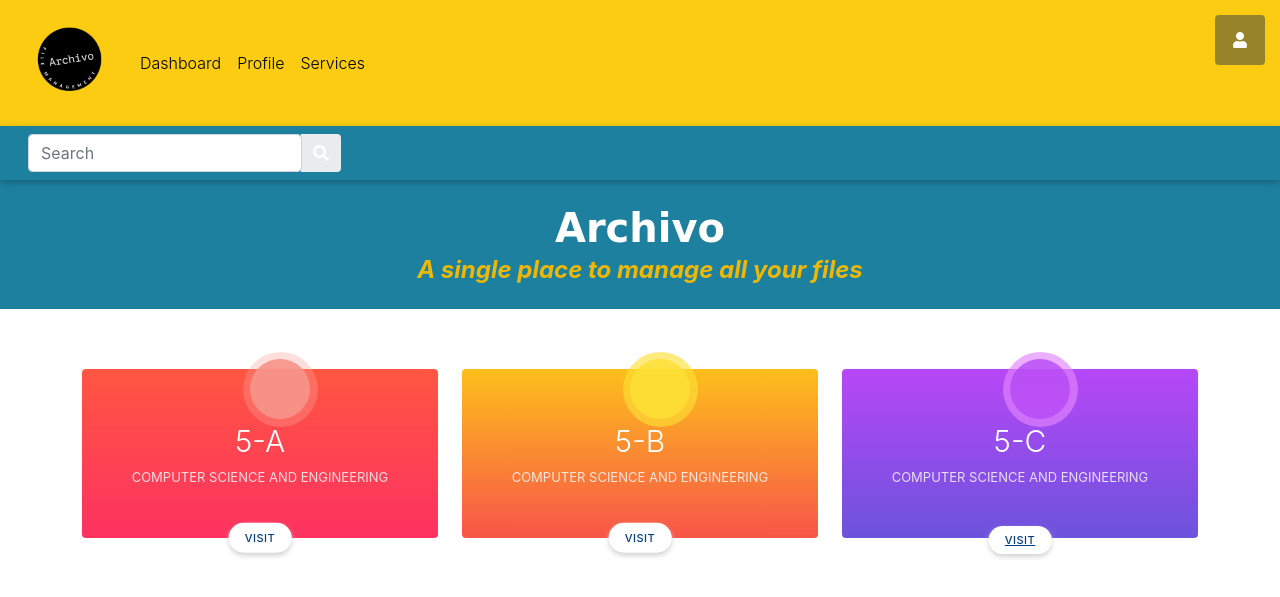
After one commit to xxpsynagure/Archivo, a Django app: page /TeacherDashboard in a window 1280 px wide. The commit adds this page. Shown: the top 597 px of the page. Run offline with Django 3.2, Linux system fonts and the light colour scheme; some libraries are stand-ins or nearby versions.

Commit message:
Student and Teacher Dashboard structured

```diff
--- a/SFMS/urls.py
+++ b/SFMS/urls.py
@@ -11,5 +11,6 @@ urlpatterns = [
     path("doLogin",views.doLogin, name="doLogin"),
     path("doReg",views.doReg,name="doReg"),
     path("trial",views.trial),
-    path("rough",views.rough,name="try"),
+    path("StudentDashboard",views.StudentDashboard,name="StudentDashboard"),
+    path("TeacherDashboard",views.TeacherDashboard, name="TeacherDashboard")
 ]
--- a/SFMS/views.py
+++ b/SFMS/views.py
@@ -80,7 +80,10 @@ def doLogin(request):
 
         if(p):
             messages.success(request, "Login successful")
-            return HttpResponse("<h2>Login Successful</h2>")
+            data = cur.fetchall()
+            if(data[0][6]=='S'):
+                return redirect("/StudentDashboard")
+            return redirect("TeacherDashboard")
         else:
             messages.error(request, "Username or Password not matching, Please try again")
             return redirect('Login')
@@ -139,5 +142,8 @@ def trial(request): #trial purpose
 
     return render(request, "studentDetails.html")
 
-def rough(request):
-    return render(request, "student.html")
+def StudentDashboard(request):
+    return render(request, "StudentDashboard.html")
+
+def TeacherDashboard(request):
+    return render(request, "TeacherDashboard.html")
--- /dev/null
+++ b/static/css/dashboard.css
@@ -0,0 +1,120 @@
+
+.dbox {
+    position: relative;
+    background: rgb(255, 86, 65);
+    background: -moz-linear-gradient(top, rgba(255, 86, 65, 1) 0%, rgba(253, 50, 97, 1) 100%);
+    background: -webkit-linear-gradient(top, rgba(255, 86, 65, 1) 0%, rgba(253, 50, 97, 1) 100%);
+    background: linear-gradient(to bottom, rgba(255, 86, 65, 1) 0%, rgba(253, 50, 97, 1) 100%);
+    filter: progid: DXImageTransform.Microsoft.gradient( startColorstr='#ff5641', endColorstr='#fd3261', GradientType=0);
+    border-radius: 4px;
+    text-align: center;
+    margin: 60px 0 50px;
+}
+.dbox__icon {
+    position: absolute;
+    transform: translateY(-50%) translateX(-50%);
+    left: 50%;
+}
+.dbox__icon:before {
+    width: 75px;
+    height: 75px;
+    position: absolute;
+    background: #fda299;
+    background: rgba(253, 162, 153, 0.34);
+    content: '';
+    border-radius: 50%;
+    left: -17px;
+    top: -17px;
+    z-index: -2;
+}
+.dbox__icon:after {
+    width: 60px;
+    height: 60px;
+    position: absolute;
+    background: #f79489;
+    background: rgba(247, 148, 137, 0.91);
+    content: '';
+    border-radius: 50%;
+    left: -10px;
+    top: -10px;
+    z-index: -1;
+}
+.dbox__icon > i {
+    background: #ff5444;
+    border-radius: 50%;
+    line-height: 40px;
+    color: #FFF;
+    width: 40px;
+    height: 40px;
+	font-size:22px;
+}
+.dbox__body {
+    padding: 50px 20px;
+}
+.dbox__count {
+    display: block;
+    font-size: 30px;
+    color: #FFF;
+    font-weight: 300;
+}
+.dbox__title {
+    font-size: 13px;
+    color: #FFF;
+    color: rgba(255, 255, 255, 0.81);
+}
+.dbox__action {
+    transform: translateY(-50%) translateX(-50%);
+    position: absolute;
+    left: 50%;
+}
+.dbox__action__btn {
+    border: none;
+    background: #FFF;
+    border-radius: 19px;
+    padding: 7px 16px;
+    text-transform: uppercase;
+    font-weight: 500;
+    font-size: 11px;
+    letter-spacing: .5px;
+    color: #003e85;
+    box-shadow: 0 3px 5px #d4d4d4;
+}
+
+
+.dbox--color-2 {
+    background: rgb(252, 190, 27);
+    background: -moz-linear-gradient(top, rgba(252, 190, 27, 1) 1%, rgba(248, 86, 72, 1) 99%);
+    background: -webkit-linear-gradient(top, rgba(252, 190, 27, 1) 1%, rgba(248, 86, 72, 1) 99%);
+    background: linear-gradient(to bottom, rgba(252, 190, 27, 1) 1%, rgba(248, 86, 72, 1) 99%);
+    filter: progid: DXImageTransform.Microsoft.gradient( startColorstr='#fcbe1b', endColorstr='#f85648', GradientType=0);
+}
+.dbox--color-2 .dbox__icon:after {
+    background: #fee036;
+    background: rgba(254, 224, 54, 0.81);
+}
+.dbox--color-2 .dbox__icon:before {
+    background: #fee036;
+    background: rgba(254, 224, 54, 0.64);
+}
+.dbox--color-2 .dbox__icon > i {
+    background: #fb9f28;
+}
+
+.dbox--color-3 {
+    background: rgb(183,71,247);
+    background: -moz-linear-gradient(top, rgba(183,71,247,1) 0%, rgba(108,83,220,1) 100%);
+    background: -webkit-linear-gradient(top, rgba(183,71,247,1) 0%,rgba(108,83,220,1) 100%);
+    background: linear-gradient(to bottom, rgba(183,71,247,1) 0%,rgba(108,83,220,1) 100%);
+    filter: progid:DXImageTransform.Microsoft.gradient( startColorstr='#b747f7', endColorstr='#6c53dc',GradientType=0 );
+}
+.dbox--color-3 .dbox__icon:after {
+    background: #b446f5;
+    background: rgba(180, 70, 245, 0.76);
+}
+.dbox--color-3 .dbox__icon:before {
+    background: #e284ff;
+    background: rgba(226, 132, 255, 0.66);
+}
+.dbox--color-3 .dbox__icon > i {
+    background: #8150e4;
+}
--- /dev/null
+++ b/templates/TeacherDashboard.html
@@ -0,0 +1,86 @@
+{%extends 'base.html'%}
+
+{%block content%}
+<!-- Navbar -->
+<a class="menu-toggle rounded" href="#"><i class="fas fa-user"></i></a>
+<nav id="sidebar-wrapper">
+    <ul class="sidebar-nav ">
+        <li class="sidebar-brand"><a href="#">Archivo Teach</a></li>
+        <li class="sidebar-nav-item"><a href="#">Profile</a></li>
+        <!-- <li class="sidebar-nav-item"><a href="#">Notifications</a></li> -->
+         <li class="sidebar-nav-item"><a href="#services">Make an announcement</a></li>
+        <li class="sidebar-nav-item"><a href="/">Log out</a></li>
+    </ul>
+</nav>
+
+<header class=" bg-primary text-white">
+    <div class="container px-4 px-lg-5 text-center">
+        <div class="container px-4 px-lg-5 text-center">
+            <br>
+            <!-- <h4 style="font-family: cursive;">Welcome to Student Dashboard</h4> -->
+            <h1 class="mb-1" style="font-family: cursive;">Archivo</h1>
+            <h4 class="text-secondary mb-0"><em>A single place to manage all your files</em></h4><br>
+            <!-- <a class="btn btn-primary btn-xl" href="#services">Let's dive in</a> -->
+            <!-- <a class="btn btn-dark btn-xl" href="#services">What We Offer</a> -->
+        </div>
+        <!-- <h2 class="mb-4">The buttons below are impossible to resist...</h2>
+        <a class="btn btn-xl btn-light me-4" href="#!">Click Me!</a>
+        <a class="btn btn-xl btn-dark" href="#!">Look at Me!</a> -->
+    </div>
+</header>
+
+<section id="dashboard">
+
+<div class="container">
+	<div class="row">
+		<div class="col-md-4">
+			<div class="dbox dbox--color-1">
+				<div class="dbox__icon">
+					<i class="glyphicon glyphicon-cloud"></i>
+				</div>
+				<div class="dbox__body">
+					<span class="dbox__count">5-A</span>
+					<span class="dbox__title">COMPUTER SCIENCE AND ENGINEERING</span>
+				</div>
+
+				<div class="dbox__action">
+					<a class="btn dbox__action__btn" href="" >Visit</a>
+				</div>
+			</div>
+		</div>
+		<div class="col-md-4">
+			<div class="dbox dbox--color-2">
+				<div class="dbox__icon">
+					<i class="glyphicon glyphicon-download"></i>
+				</div>
+				<div class="dbox__body">
+					<span class="dbox__count">5-B</span>
+					<span class="dbox__title">COMPUTER SCIENCE AND ENGINEERING</span>
+				</div>
+
+				<div class="dbox__action">
+					<button class="btn dbox__action__btn" onclick="window.location.href='/'">Visit</button>
+				</div>
+			</div>
+		</div>
+		<div class="col-md-4">
+			<div class="dbox dbox--color-3">
+				<div class="dbox__icon">
+					<i class="glyphicon glyphicon-heart"></i>
+				</div>
+				<div class="dbox__body">
+					<span class="dbox__count">5-C</span>
+					<span class="dbox__title">COMPUTER SCIENCE AND ENGINEERING</span>
+				</div>
+
+				<div class="dbox__action">
+					<a class="dbox__action__btn" href="#">Visit</a>
+				</div>
+			</div>
+		</div>
+	</div>
+</div>
+</section>
+
+
+{% endblock %}
--- a/templates/base.html
+++ b/templates/base.html
@@ -16,17 +16,17 @@
 <link href="https://cdnjs.cloudflare.com/ajax/libs/mdbootstrap/4.19.1/css/mdb.min.css" rel="stylesheet">
 
 <link href="{%static 'css/index.css' %}"  rel="stylesheet" />
+<link href="{%static 'css/dashboard.css' %}"  rel="stylesheet" />
 
 </head>
 <body>
 
     {% include 'navbar.html' %}
-    <hr>
+
     {% block content %}
 
     {% endblock %}
-    <hr>
-    <h3>Footer</h3>
+
 
 
 <!-- JQuery -->
--- a/templates/index.html
+++ b/templates/index.html
@@ -37,7 +37,7 @@
         <header class="masthead d-flex align-items-center">
             <div class="container px-4 px-lg-5 text-center">
                 <h1 class="mb-1">Archivo</h1>
-                <h3 class="mb-5"><em>The only place to store all your files</em></h3>
+                <h3 class="mb-5"><em>A single place to manage all your files</em></h3>
                 <a class="btn btn-primary btn-xl" href="#services">Let's dive in</a>
                 <!-- <a class="btn btn-dark btn-xl" href="#services">What We Offer</a> -->
             </div>
@@ -48,7 +48,7 @@
             <div class="container px-4 px-lg-5">
                 <div class="content-section-heading">
                     <h3 class="text-secondary mb-0">Services</h3>
-                    <h2 class="mb-5">What Archivo can do</h2>
+                    <h2 class="mb-5">What Archivo Offers</h2>
                 </div>
                 <div class="row gx-4 gx-lg-5">
                     <div class="col-lg-3 col-md-6 mb-5 mb-lg-0">
--- a/templates/navbar.html
+++ b/templates/navbar.html
@@ -1,19 +1,7 @@
-<!-- Navbar -->
-<a class="menu-toggle rounded" href="#"><i class="fas fa-user"></i></a>
-        <nav id="sidebar-wrapper">
-            <ul class="sidebar-nav">
-                <li class="sidebar-brand"><a href="#">Archivo</a></li>
-                <li class="sidebar-nav-item"><a href="#signin">Profile</a></li>
-                <li class="sidebar-nav-item"><a href="#page-top">Notifications</a></li>
-                <li class="sidebar-nav-item"><a href="#services">Make an announcement</a></li>
-                <li class="sidebar-nav-item"><a href="#signup">Log out</a></li>
 
 
-            </ul>
-        </nav>
-
-
-<nav class="navbar navbar-expand-lg navbar-light bg-light">
+ <!-- <nav class="navbar navbar-expand-lg navbar-light bg-light">  -->
+  <nav class="navbar navbar-expand navbar-light" style="background-color: #fbcc12;">
     <!-- Container wrapper -->
     <div class="container-fluid">
       <!-- Toggle button -->
@@ -62,8 +50,9 @@
     </div>
     <!-- Container wrapper -->
   </nav>
+
   <!-- Navbar -->
-  <nav class="navbar navbar-dark bg-dark">
+<nav class="navbar navbar-dark bg-primary">
   <div class="container-fluid">
     <form class="d-flex input-group w-auto">
       <input
--- a/templates/student.html
+++ /dev/null
@@ -1,5 +0,0 @@
-{%extends 'base.html'%}
-
-{%block content%}
-    <h1>Student dashboard</h1>
-{% endblock %}
```
Also changed, not shown: templates/StudentDashboard.html (added, +133 -0 lines). Lines whose indentation alone changed are shown as unchanged.
